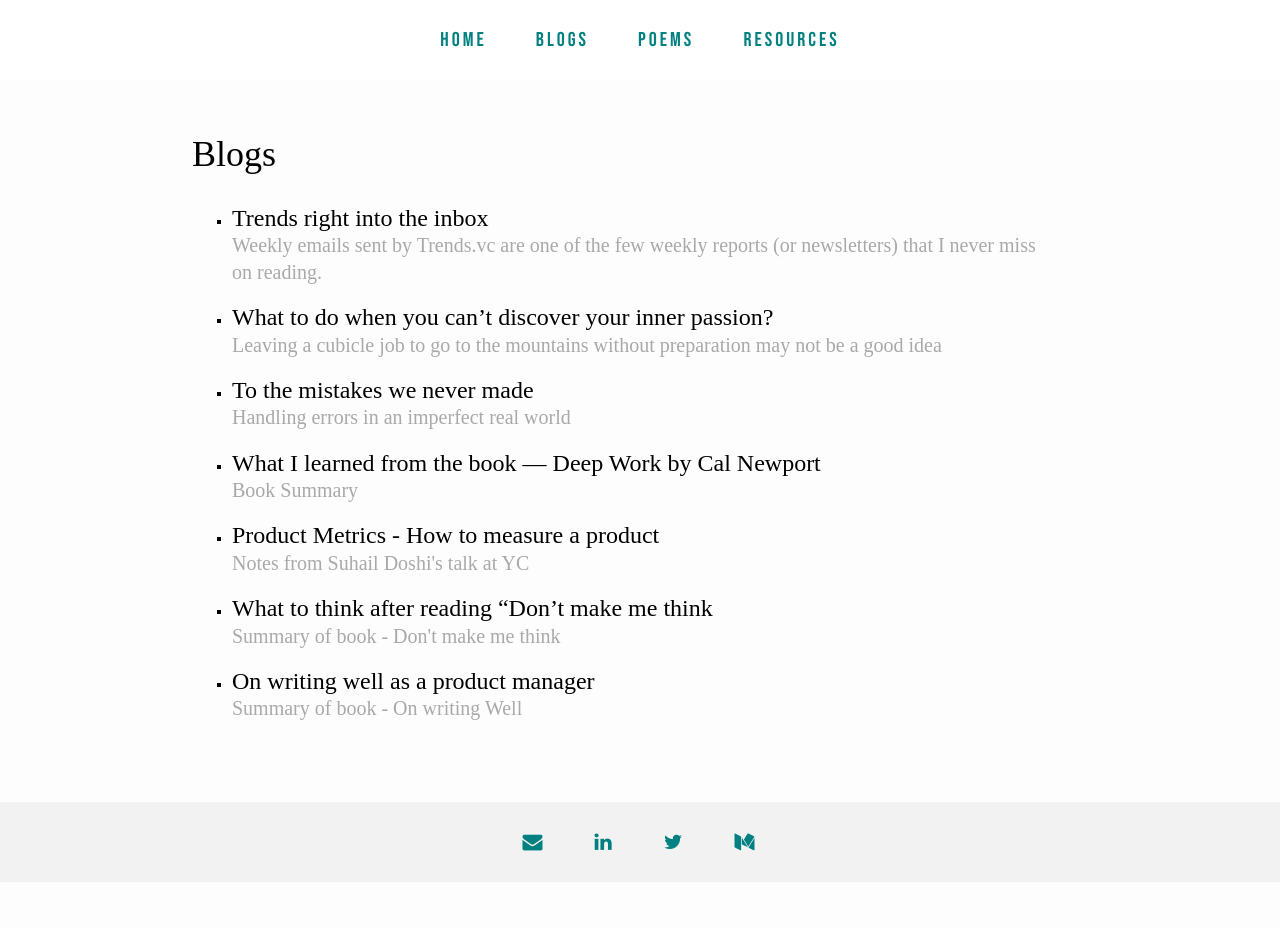
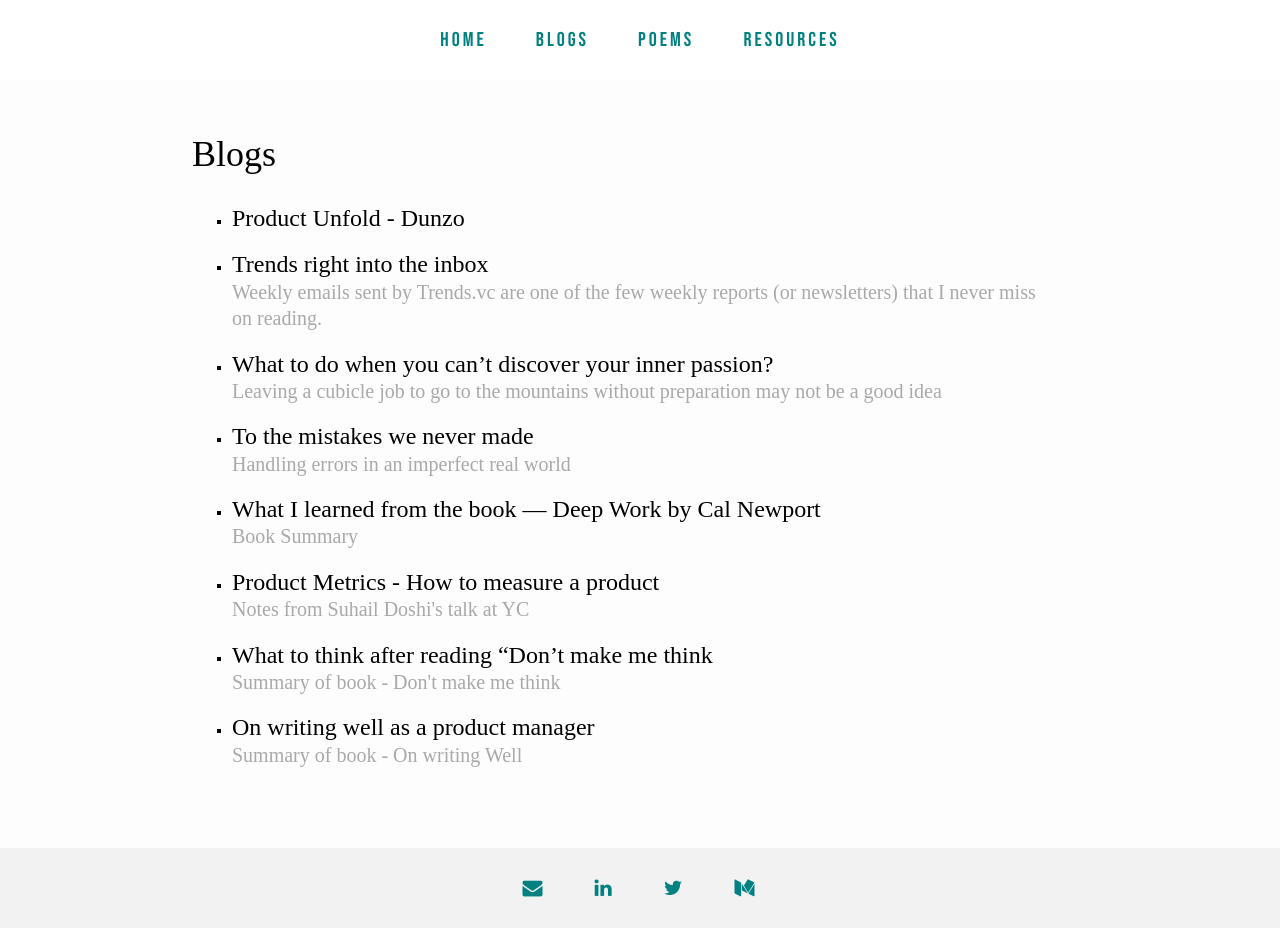
Before and after one commit to Rashmihere/Rashmihere.github.io, a Jekyll site: the page blogs.html, which Jekyll copies as it is, in a window 1280 px wide. Built offline with Jekyll 4.4.1, drawn with Linux system fonts in a browser that asks for light colours; some web fonts are replaced; before the commit the page ends 900 px from its top, so only the background shows below that.

Commit message:
New Post

```diff
--- a/blogs.html
+++ b/blogs.html
@@ -56,6 +56,19 @@
 
 
   <ul style = "list-style-type: square; margin-top:30px; margin-bottom:30px">
+
+  <li>
+    <h3>
+      <a class = "blog-post" href = "Product-Teardown-Rashmi.pdf" target = blank>
+        Product Unfold - Dunzo
+      </a>
+      <span class = "blog-description">
+
+      </span>
+    </h3>
+  </n>
+    </li>
+
     <li>
       <h3>
       <a class = "blog-post" href = "/blogs/trendsvc" target = blank>
```
Also changed, not shown: _posts/2020-09-14-trendsvc.md (+0 -2 lines), 1 other file.
